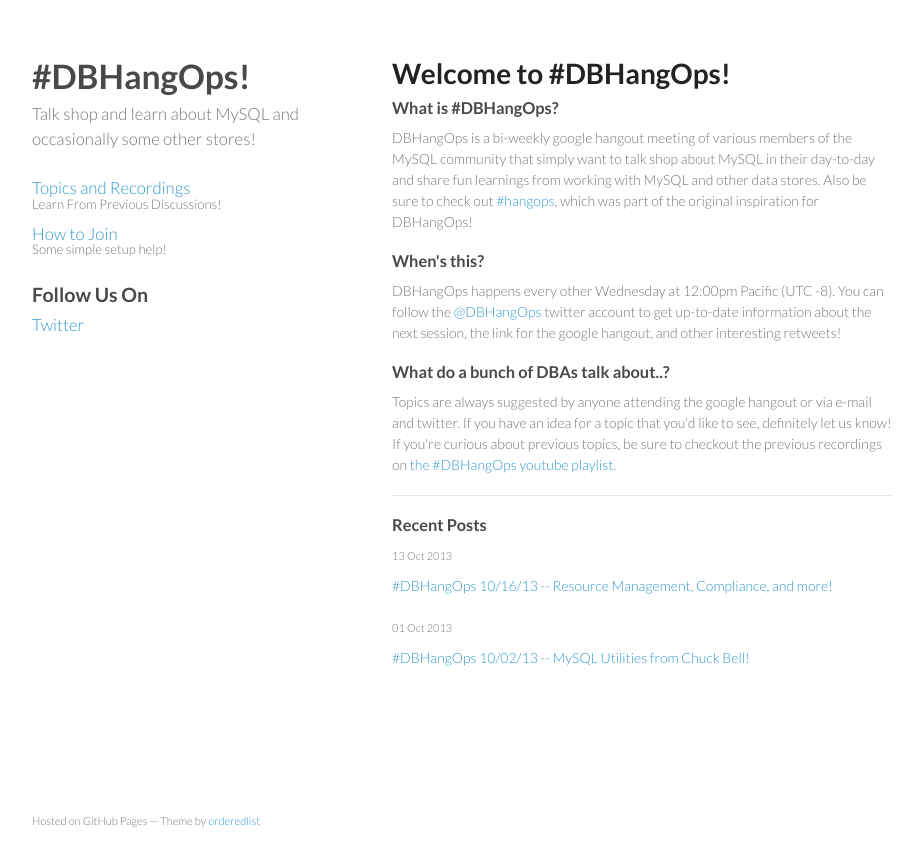
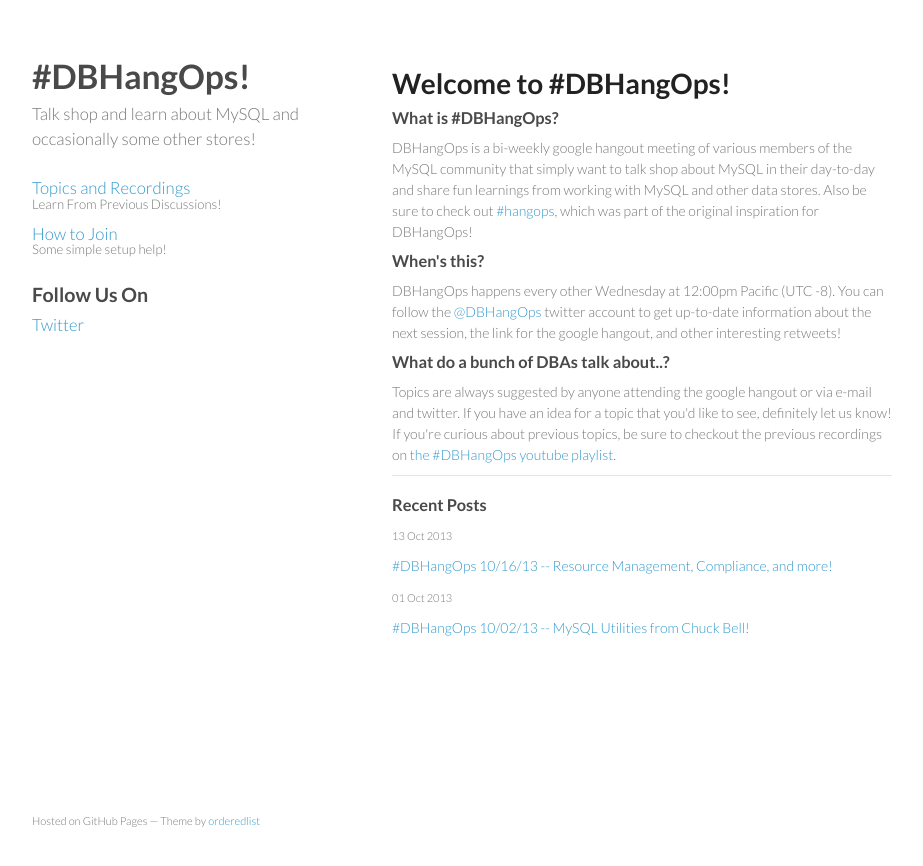
Before and after one commit to dbhangops/dbhangops.github.io, a Jekyll site: the page built from index.html, in a window 1280 px wide. Shown: the top 866 px of the page, without its empty margins (178-1101 px from the left). Built offline with Jekyll 4.4.1, drawn with Linux system fonts in a browser that asks for light colours; Markdown is read by kramdown in place of the engine named in the settings; the list of posts is cut into pages by our own code.

Commit message:
Fixing some formatting again

```diff
--- a/_layouts/default.html
+++ b/_layouts/default.html
@@ -14,10 +14,10 @@
 		header h3 { margin-top: 20px; margin-bottom: 5px; }
 		header p.view { margin-bottom: 5px; }
 		header p.view small { padding-top: 2px; }
-		section p { margin-top: 10px; }
-		section h1 { margin-bottom: 10px; }
-		section h2 { margin-bottom: 10px; }
-		section h3 { margin-bottom: 10px; }
+		section p { margin-top: 10px; margin-bottom: 10px; }
+		section h1 { margin-top: 10px; margin-bottom: 10px; }
+		section h2 { margin-top: 10px; margin-bottom: 10px; }
+		section h3 { margin-top: 10px; margin-bottom: 10px; }
 		section ul { margin-bottom: 0px; }
 	</style>
     <meta name="viewport" content="width=device-width, initial-scale=1, user-scalable=no">
```
